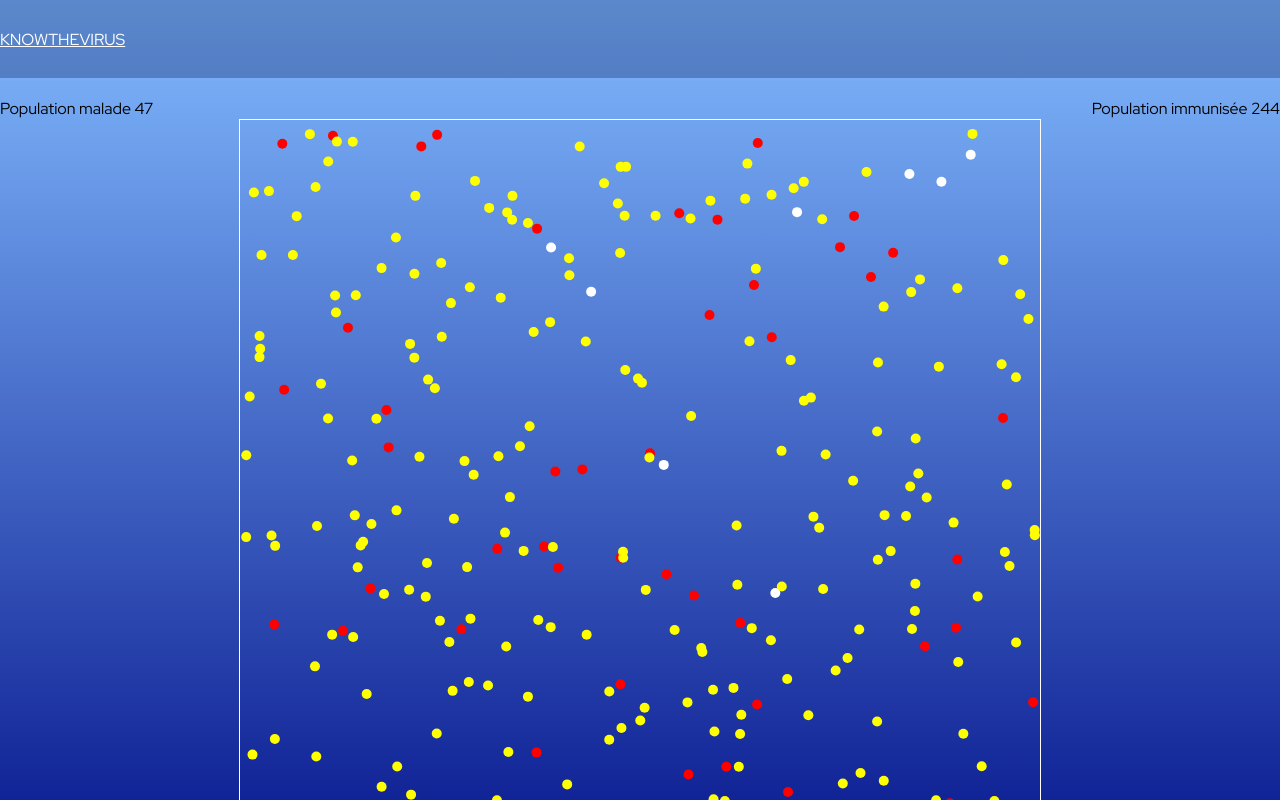
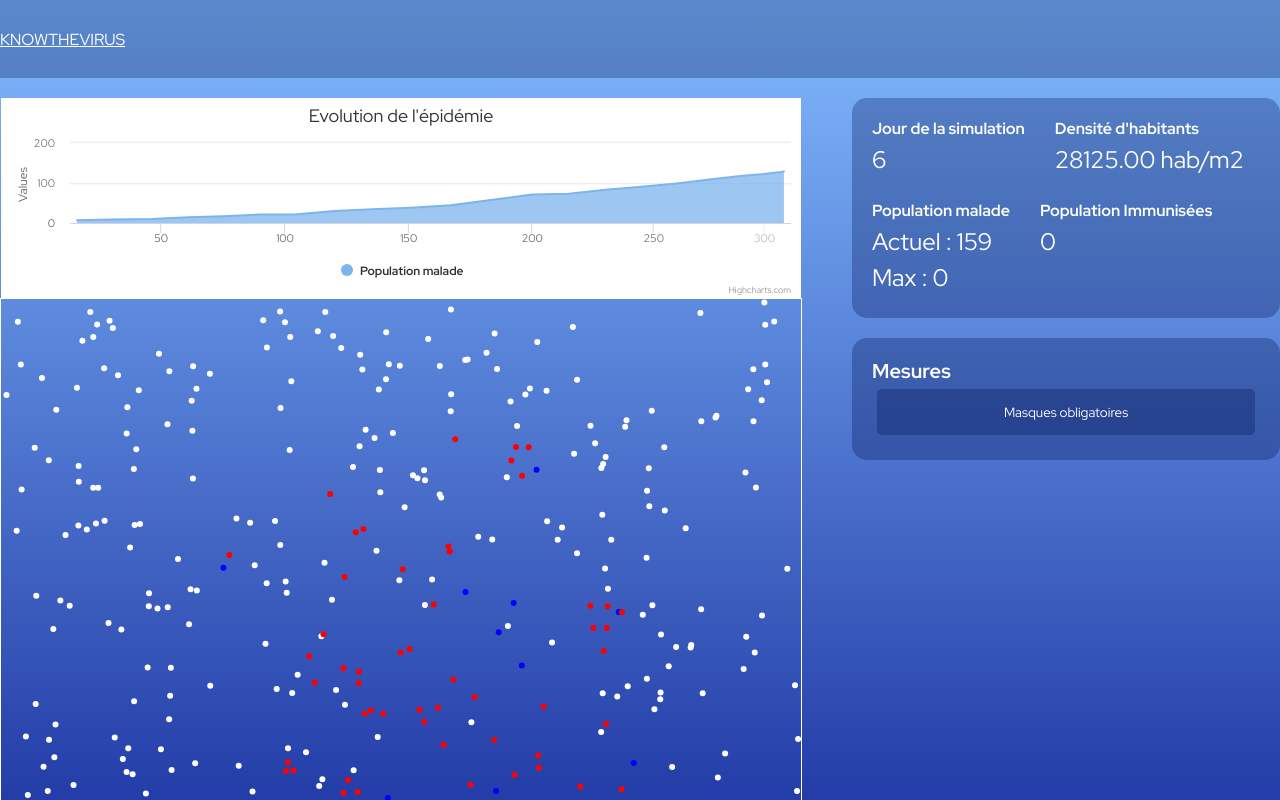
Before and after one commit to antaymard/knowthevirus, a React (Create React App) app in the folder client/: page /simulation in a window 1280 px wide. Shown: the top 800 px of the page. Built offline with nearby package versions, Linux system fonts and the light colour scheme.

Commit message:
added dynamic graph added masks on / off

```diff
--- a/client/package.json
+++ b/client/package.json
@@ -8,9 +8,11 @@
     "@testing-library/user-event": "^7.2.1",
     "axios": "^0.19.2",
     "chart.js": "^2.9.3",
+    "highcharts": "^8.0.4",
     "randomcolor": "^0.5.4",
     "react": "^16.13.1",
     "react-dom": "^16.13.1",
+    "react-highcharts": "^16.1.0",
     "react-router-dom": "^5.1.2",
     "react-scripts": "3.4.1",
     "react-vis": "^1.11.7"
--- /dev/null
+++ b/client/src/components/simulation/SimulationPanel.jsx
@@ -0,0 +1,56 @@
+import React, { useState } from "react";
+
+const SimulationPanel = (props) => {
+  let sickPop = props.agents.filter((e) => e.isSick).length;
+  let immunePop = props.agents.filter((e) => e.isImmunized).length;
+
+  const [masksOn, setMasksOn] = useState(false);
+
+  const calculateMax = () => {
+    return 0;
+  };
+
+  return (
+    <div className="panel-container">
+      <div className="card stats">
+        <div className="rowFlex">
+          <div>
+            <h2>Jour de la simulation</h2>
+            <p className="number">{props.currentDay}</p>
+          </div>
+          <div>
+            <h2>Densité d'habitants</h2>
+            <p className="number">
+              {(props.popDensity * 1000 * 1000).toFixed(2)} hab/m2
+            </p>
+          </div>
+        </div>
+        <div className="rowFlex">
+          <div>
+            <h2>Population malade</h2>
+            <p className="number">Actuel : {sickPop}</p>
+            <p className="number">Max : {0}</p>
+          </div>
+          <div>
+            <h2>Population Immunisées</h2>
+            <p className="number">{immunePop}</p>
+          </div>
+        </div>
+      </div>
+      <div className="card actions">
+        <h2>Mesures</h2>
+        <button
+          className={masksOn ? "selected" : ""}
+          onClick={() => {
+            props.sendActions(masksOn ? "masksOff" : "masksOn");
+            setMasksOn(!masksOn);
+          }}
+        >
+          Masques obligatoires
+        </button>
+      </div>
+    </div>
+  );
+};
+
+export default SimulationPanel;
--- a/client/src/pages/SimulationPage.jsx
+++ b/client/src/pages/SimulationPage.jsx
@@ -1,71 +1,186 @@
 import React, { useEffect, useState, useRef } from "react";
-import "./simulationPage.css";
+import ReactHighcharts from "react-highcharts";
+import Highcharts from "highcharts";
+import "./simulationPage.scss";
+import SimulationPanel from "../components/simulation/SimulationPanel";
 
-// var myCanvas;
+// Setting up general parameters
 var c;
+var chart;
+const defaultFps = 60; // default value for the animation framerate
+const fps = 30; // How many fps in the simulation ?
+const fpsFactor = defaultFps / fps;
+var canvas = {
+  x: 800,
+  y: 800,
+};
+const radius = 3; // Size of an agent
+const popSize = 500;
+
+// Setting the space in the simulation
+var oneMeterInTheSimulation = 2 * radius; // how many pixels in the simulation are 1 m. 1 agent = 1 m²
+canvas.realX = canvas.x / oneMeterInTheSimulation; // Real width of the canvas in meter
+canvas.realY = canvas.y / oneMeterInTheSimulation; // Real height of the canvas in meter
+canvas.realSurface = canvas.realX * canvas.realY; // Real surface of the canvas in meter²
+var popDensity = popSize / canvas.realSurface; // en hab /m² Paris is 21000 hab / km²
+
+// Setting the time in the simulation
+var currentFrame = 0;
+const oneDayInTheSimulation = 1; // how long in sec does a day in the simulation last ?
+const simDay = oneDayInTheSimulation * defaultFps; // How many frames is a day in the simulation ?
+
+// Baics of the simulation
 var agents = [];
-const radius = 5;
-var contagionRadius = radius;
-const popSize = 300;
-var currentFrame = 0;
-const ralenti = 2;
-const timeToHeal = 400;
+var contagionRadius = 8;
+var initialSickPercentage = 0.01;
+var walkingSpeed = 1.4 * oneMeterInTheSimulation; // 1,2 m/s * equivalent en pixel
 
+// Setting up scientific values linked to Covid
+const timeToHeal = 12 * simDay; // 12 days to heal by itself
+const timeToSymptoms = 5 * simDay; // Incubation time
+var gettingSickProba = 0.5 / contagionRadius; // If the contagionRadius increases, then the time spent in the radius increases, not wanted
+
+// React component
 const SimulationPage = () => {
   const myCanvas = useRef(null);
 
-  // Set the canvas size
-  const [canvasSize, setCanvasSize] = useState({
-    x: 800,
-    y: 800,
-  });
   const [transmissionProba, setTransmissionProba] = useState(0.1);
   const [agentSpeed, setAgentSpeed] = useState(5);
   const [numberOfAgents, setNumberOfAgents] = useState(popSize);
   const [currentSickPop, setCurrentSickPop] = useState(0);
   const [currentImmunizedPop, setCurrentImmunizedPop] = useState(0);
+  const [currentRFactor, setCurrentRFactor] = useState(0);
+  const [currentDay, setCurrentDay] = useState(0);
+  const [chartData, setChartData] = useState([]);
 
   useEffect(() => {
     initCanvas();
+    initChart();
     createTheAgents();
     animate();
   }, []);
 
   const initCanvas = () => {
-    const canvas = myCanvas.current;
-    c = canvas.getContext("2d");
+    const theCanvas = myCanvas.current;
+    c = theCanvas.getContext("2d");
   };
 
+  // Init the chart
+  const initChart = () => {
+    chart = document.getElementById("chart-container");
+    Highcharts.chart("chart-container", {
+      title: {
+        text: "Evolution de l'épidémie",
+      },
+      chart: {
+        height: 200,
+        width: canvas.y,
+        type: "area",
+        events: {
+          load: function () {
+            // set up the updating of the chart each second
+            var series = this.series[0];
+            setInterval(function () {
+              var y = agents.filter((e) => e.isSick).length;
+              var x = currentFrame;
+              series.addPoint([x, y], true, false);
+            }, 250);
+          },
+        },
+      },
+      accessibility: {
+        announceNewData: {
+          enabled: true,
+          minAnnounceInterval: 15000,
+          announcementFormatter: function (allSeries, newSeries, newPoint) {
+            if (newPoint) {
+              return "New point added. Value: " + newPoint.y;
+            }
+            return false;
+          },
+        },
+      },
+      xAxis: {
+        allowDecimals: false,
+        labels: {
+          formatter: function () {
+            return this.value; // clean, unformatted number for year
+          },
+        },
+      },
+      yAxis: {
+        labels: {
+          formatter: function () {
+            return this.value;
+          },
+        },
+      },
+      // tooltip: {
+      //   pointFormat:
+      //     "{series.name} produced <b>{point.y:,.0f}</b><br/>warheads in {point.x}",
+      // },
+      plotOptions: {
+        area: {
+          pointStart: 0,
+          marker: {
+            enabled: false,
+            symbol: "circle",
+            radius: 1,
+            states: {
+              hover: {
+                enabled: true,
+              },
+            },
+          },
+        },
+      },
+      series: [
+        {
+          name: "Population malade",
+          data: [],
+        },
+      ],
+    });
+  };
+
+  // Create the agents
   const createTheAgents = () => {
+    const speedModulator = 0.3;
     for (let i = 0; i < numberOfAgents; i++) {
       // Starting Position
-      var x = Math.random() * (canvasSize.x - radius * 2) + radius;
-      var y = Math.random() * (canvasSize.y - radius * 2) + radius;
+      var x = Math.random() * (canvas.x - radius * 2) + radius;
+      var y = Math.random() * (canvas.y - radius * 2) + radius;
 
       // Speed in x and y direction
-      var dx = Math.random() - 0.5;
-      var dy = Math.random() - 0.5;
+      var dx = (Math.random() - 0.5) * fpsFactor * speedModulator;
+      var dy = (Math.random() - 0.5) * fpsFactor * speedModulator;
 
       // Initial condition
-      var isSick = Math.random() < 0.5 ? true : false;
+      var isSick = Math.random() < initialSickPercentage ? true : false;
 
       agents.push(new Agent(x, y, dx, dy, isSick));
     }
   };
 
-  // Start the animation
-
   // Animate the canvas
   const animate = () => {
-    requestAnimationFrame(animate);
     currentFrame++;
     // Move each agent
-    if (currentFrame % ralenti === 0) {
-      c.clearRect(0, 0, canvasSize.x, canvasSize.y);
+    if (currentFrame % (defaultFps / fps) === 0) {
+      c.clearRect(0, 0, canvas.x, canvas.y);
       for (let i = 0; i < numberOfAgents; i++) {
         agents[i].update();
       }
     }
+    setCurrentSickPop(agents.filter((e) => e.isSick).length);
+    setCurrentImmunizedPop(agents.filter((e) => e.isImmunized).length);
+    setCurrentDay((currentFrame / simDay).toFixed(0));
+
+    if (currentFrame % 60 === 0) {
+      // console.log("updating chart");
+    }
+
+    requestAnimationFrame(animate);
   };
 
   // Agent class
@@ -77,16 +192,12 @@ const SimulationPage = () => {
     this.radius = radius;
     this.isSick = isSick;
     this.isAwareThatSick = false;
+    this.awareOn = 0;
     this.sickOn = 0;
+    this.healedOn = 0;
     this.isImmunized = false;
     this.isDead = false;
-
-    // Can turn into sick if near to sick agent = Recieve the infection
-    this.closeToSickAgent = function () {
-      // add a proba here
-      this.isSick = true;
-      this.sickOn = currentFrame;
-    };
+    this.R = 0; // how many agents I contamined
 
     // If sick, the agent will be contagious = Give the infection
     this.spreadTheInfection = function () {
@@ -101,7 +212,11 @@ const SimulationPage = () => {
         );
       });
       this.closeAgents.map((item, i) => {
-        return this.closeAgents[i].closeToSickAgent();
+        if (Math.random() < gettingSickProba) {
+          item.isSick = true;
+          this.R++;
+        }
+        item.sickOn = currentFrame;
       });
     };
 
@@ -110,11 +225,17 @@ const SimulationPage = () => {
         this.spreadTheInfection();
         if (
           currentFrame >
-          this.sickOn +
-            (1 / ralenti) * timeToHeal +
-            Math.floor((Math.random() * timeToHeal) / 5)
+          this.sickOn + timeToSymptoms + (Math.random() - 0.5) * 2 * 2 * simDay
+        ) {
+          this.isAwareThatSick = true;
+          this.awareOn = currentFrame;
+        }
+        if (
+          currentFrame >
+          this.sickOn + timeToHeal + (Math.random() - 0.5) * 2 * 3 * simDay
         ) {
           this.heal();
+          this.healedOn = currentFrame;
         }
       }
     };
@@ -132,22 +253,25 @@ const SimulationPage = () => {
       if (!this.isSick) {
         c.fillStyle = "white";
       }
+      if (this.isSick) {
+        c.fillStyle = "red";
+      }
+      if (this.isAwareThatSick) {
+        c.fillStyle = "blue";
+      }
       if (this.isImmunized) {
         c.fillStyle = "yellow";
-      }
-      if (this.isSick) {
-        c.fillStyle = "red";
       }
       c.fill();
     };
 
     // Make them move !
     this.update = function () {
-      if (this.x + this.radius > canvasSize.x || this.x - this.radius < 0) {
+      if (this.x + this.radius > canvas.x || this.x - this.radius < 0) {
         this.dx = -this.dx;
       }
 
-      if (this.y + this.radius > canvasSize.y || this.y - this.radius < 0) {
+      if (this.y + this.radius > canvas.y || this.y - this.radius < 0) {
         this.dy = -this.dy;
       }
       this.x += this.dx;
@@ -155,25 +279,49 @@ const SimulationPage = () => {
 
       this.draw();
 
-      setCurrentSickPop(agents.filter((e) => e.isSick).length);
-      setCurrentImmunizedPop(agents.filter((e) => e.isImmunized).length);
-
       this.live();
     };
   }
 
+  const debug = () => {
+    // console.log(agents);
+    var r0 = agents.map((item) => item.R);
+    let avg =
+      r0.reduce((previous, current) => (current += previous)) / r0.length;
+    console.log(avg);
+  };
+
+  const recieveActions = (type) => {
+    switch (type) {
+      case "masksOn":
+        console.log("masksOn");
+        contagionRadius = 4;
+        gettingSickProba = gettingSickProba / 2;
+        break;
+      case "masksOff":
+        console.log("masksOff");
+        contagionRadius = 8;
+        gettingSickProba = gettingSickProba * 2;
+        break;
+      default:
+        break;
+    }
+  };
+
   return (
     <div className="main-page-body simulation-page">
-      <div className="stats-section">
-        <div>Population malade {currentSickPop}</div>
-        <div>Population immunisée {currentImmunizedPop}</div>
+      <div className="simulation-section">
+        <div id="chart-container" />
+        {/* <div>{popDensity * 1000 * 1000} hab/m2</div> */}
+        <canvas ref={myCanvas} id="canvas" width={canvas.x} height={canvas.y} />
       </div>
-
-      <canvas
-        ref={myCanvas}
-        id="canvas"
-        width={canvasSize.x}
-        height={canvasSize.y}
+      {/* <button onClick={debug}>DEBUG</button> */}
+      <SimulationPanel
+        agents={agents}
+        popSize={popSize}
+        currentDay={currentDay}
+        popDensity={popDensity}
+        sendActions={recieveActions}
       />
     </div>
   );
--- a/client/src/pages/simulationPage.css
+++ /dev/null
@@ -1,19 +0,0 @@
-.simulation-page {
-  display: flex;
-  flex-direction: column;
-  justify-content: center;
-  align-items: center;
-  padding-top: 20px;
-}
-
-canvas {
-  border: 1px solid white;
-}
-
-.stats-section {
-  width: 100%;
-  display: flex;
-  flex-direction: row;
-  align-items: center;
-  justify-content: space-between;
-}
--- /dev/null
+++ b/client/src/pages/simulationPage.scss
@@ -0,0 +1,88 @@
+.simulation-page {
+  display: flex;
+  flex-direction: row;
+  justify-content: space-between;
+  align-items: flex-start;
+  padding-top: 20px;
+
+  canvas {
+    border: 1px solid white;
+  }
+
+  .simulation-section {
+    width: 100%;
+    display: flex;
+    flex-direction: column;
+    align-items: center;
+    justify-content: space-between;
+  }
+
+  .panel-container {
+    width: calc(100%);
+    margin-left: 50px;
+    height: auto;
+
+    .stats {
+      display: flex;
+      flex-direction: column;
+      padding: 20px;
+
+      .rowFlex {
+        display: flex;
+        flex-direction: row;
+        margin-bottom: 20px;
+
+        &:last-child {
+          margin-bottom: 0;
+        }
+
+        & > div {
+          margin-right: 30px;
+        }
+
+        & > div:last-child {
+          margin-right: 0;
+        }
+
+        h2 {
+          margin: 0;
+          color: white;
+          font-size: 16px;
+        }
+
+        p.number {
+          margin: 5px 0;
+          font-size: 24px;
+        }
+      }
+    }
+  }
+
+  .actions {
+    margin-top: 20px;
+    padding: 20px;
+    display: flex;
+    flex-direction: column;
+
+    h2 {
+      color: white;
+      font-size: 20px;
+      margin: 0;
+    }
+
+    button {
+      background: var(--transparentBackground);
+      border-radius: 5px;
+      color: white;
+      padding: 14px;
+      margin: 5px;
+      border: none;
+      cursor: pointer;
+    }
+
+    button.selected {
+      border: 1px solid white;
+      box-shadow: 0px 0px 4px rgba(0, 0, 0, 0.25);
+    }
+  }
+}
```
Also changed, not shown: 1 other file (tests, documents, lock files or other folders).
